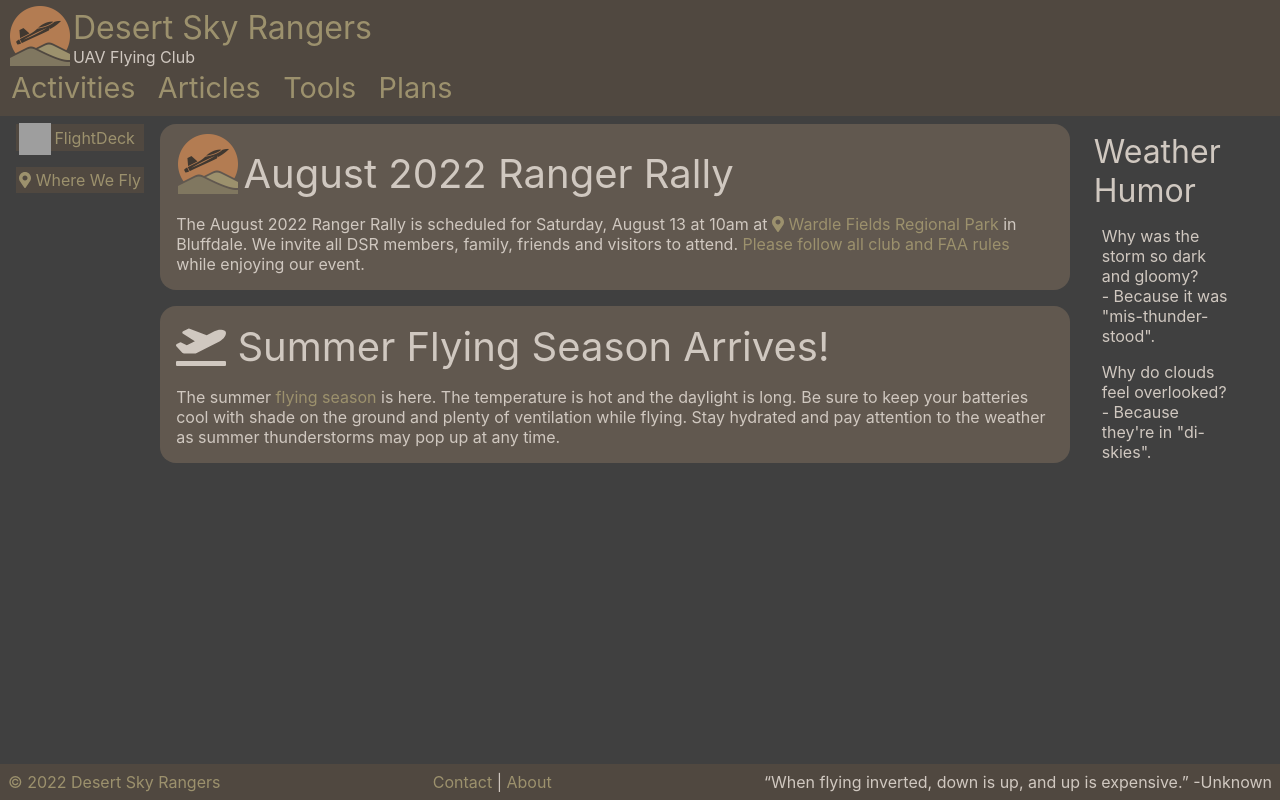
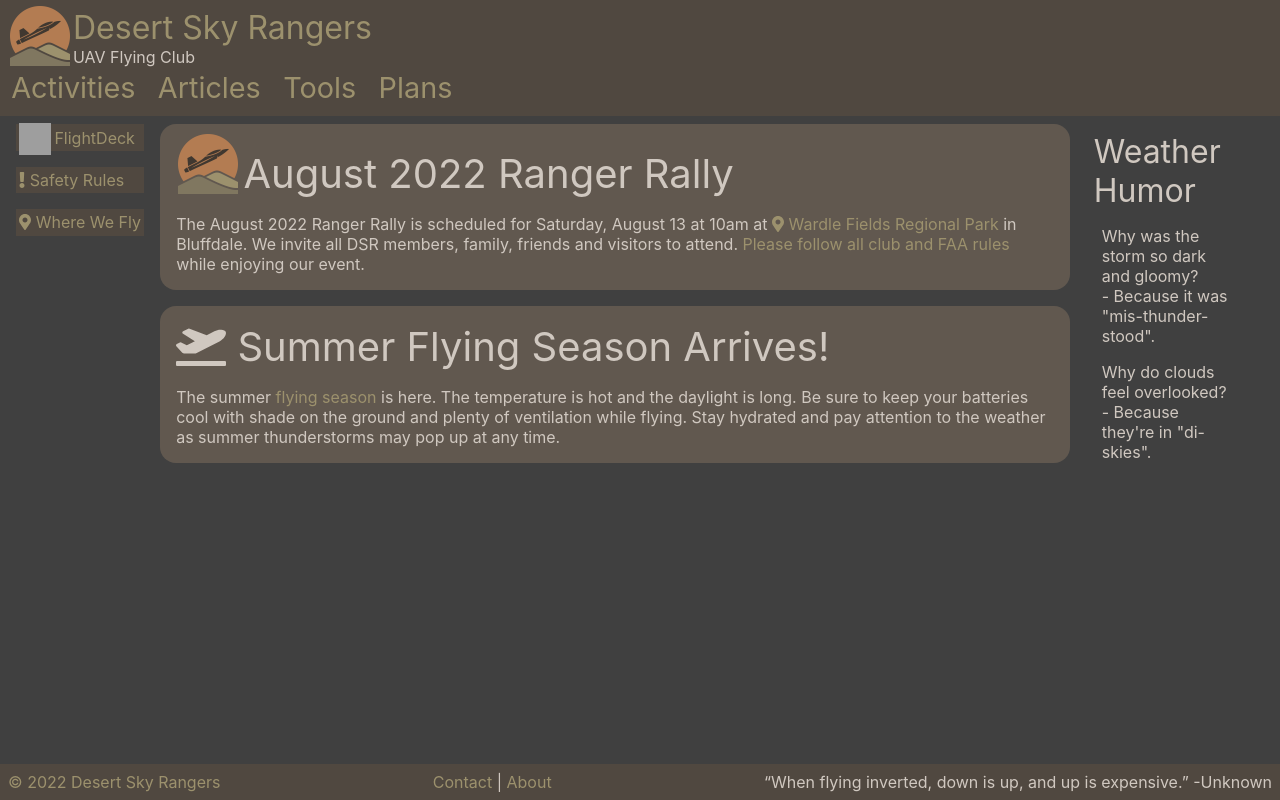
Before and after one commit to desertskyrangers/www.desertskyrangers.org, a React (Create React App) app: page / in a window 1280 px wide. Built offline with nearby package versions, Linux system fonts and the light colour scheme; grey boxes are pictures that could not be loaded.

Commit message:
Safety rules

```diff
--- a/src/Home.js
+++ b/src/Home.js
@@ -11,6 +11,7 @@ export default class Home extends React.Component {
 				<div className="row">
 					<div className="info column">
 						<Link to='/tools/flightdeck' className="infoitem">{Icons.FLIGHTDECK}FlightDeck</Link>
+						<Link to="/safety" className="infoitem">{Icons.SAFETY} Safety Rules</Link>
 						<Link to="/locations" className="infoitem">{Icons.LOCATION} Where We Fly</Link>
 					</div>
 					<div className="column">
```
